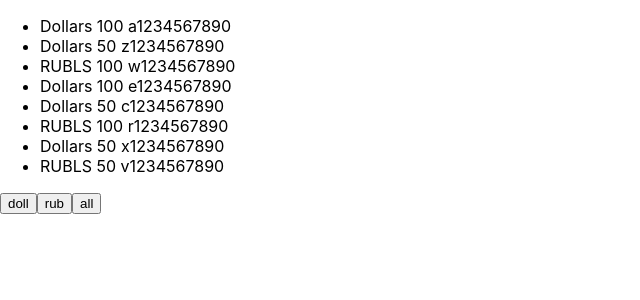
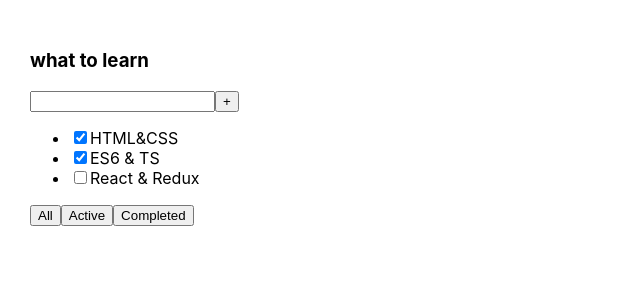
Before and after one commit to IgorBosin/to-do-list, a React (Create React App) app: page / in a window 1280 px wide. Shown: the top 300 px of the page, without its empty margins (0-640 px from the left). Built offline with nearby package versions, Linux system fonts and the light colour scheme.

Commit message:
return origin version after lesson

```diff
--- a/src/App.tsx
+++ b/src/App.tsx
@@ -1,52 +1,22 @@
-import React, {useState} from 'react';
-import NewComp from "./NewComp";
+import React from 'react';
+import './App.css';
+import TodoList, {TaskType} from "./TodoList";
+// rsc - создать компоненту
 
-type currencyType = 'dol' | 'rub' | 'all'
-
-const App = () => {
-
-    const [money, setMoney] = useState([
-        {banknots: 'Dollars', value: 100, number: ' a1234567890'},
-        {banknots: 'Dollars', value: 50, number: ' z1234567890'},
-        {banknots: 'RUBLS', value: 100, number: ' w1234567890'},
-        {banknots: 'Dollars', value: 100, number: ' e1234567890'},
-        {banknots: 'Dollars', value: 50, number: ' c1234567890'},
-        {banknots: 'RUBLS', value: 100, number: ' r1234567890'},
-        {banknots: 'Dollars', value: 50, number: ' x1234567890'},
-        {banknots: 'RUBLS', value: 50, number: ' v1234567890'},
-    ])
-
-    let [curr, setCurr] = useState<currencyType>('rub')
-
-    let filterBanknots = money
-    if(curr=='rub') {filterBanknots = money.filter((filt) =>
-        filt.banknots == 'RUBLS')}
-    if(curr=='dol') {filterBanknots = money.filter((filt) =>
-        filt.banknots == 'Dollars')}
-
-    let onClickHandler = (currency:currencyType) => {setCurr(currency)}
-
+function App() {
+    //BLL:
+    const todoListTitle: string = 'what to learn'
+    const tasks: Array<TaskType> = [
+        {id: 1, title: 'HTML&CSS', isDone: true},
+        {id: 2, title: 'ES6 & TS', isDone: true},
+        {id: 3, title: 'React & Redux', isDone: false},
+    ]
+    //UI:
     return (
-        <>
-            <NewComp arrMoney={money}/>
-            {/*<ul>*/}
-            {/*    {filterBanknots.map((item,index) => {*/}
-            {/*        return (*/}
-            {/*            <li key={index}>*/}
-            {/*                <span> {item.banknots}</span>*/}
-            {/*                <span> {item.value}</span>*/}
-            {/*                <span> {item.number}</span>*/}
-            {/*            </li>*/}
-            {/*        )*/}
-            {/*    })}*/}
-            {/*</ul>*/}
-            {/*<div>*/}
-            {/*    <button onClick={()=>onClickHandler('dol')}>doll</button>*/}
-            {/*    <button onClick={()=>onClickHandler('rub')}>rub</button>*/}
-            {/*    <button onClick={()=>onClickHandler('all')}>all</button>*/}
-            {/*</div>*/}
-        </>
+        <div className="App">
+            <TodoList title={todoListTitle} tasks={tasks}/>
+        </div>
     );
-};
+}
 
 export default App;
--- /dev/null
+++ b/src/TasksList.tsx
@@ -0,0 +1,27 @@
+import React, {FC} from 'react';
+import {TaskType} from "./TodoList";
+
+type TasksListPropsType = {
+    tasks: TaskType[]
+}
+
+const TasksList: FC<TasksListPropsType> = (props: TasksListPropsType) => {
+    const tasksItems: JSX.Element[] | JSX.Element = props.tasks.length
+        ? props.tasks.map((task) => {
+            return (
+                <li key={task.id}>
+                    <input type="checkbox" checked={task.isDone}/>
+                    <span>{task.title}</span>
+                </li>
+            )
+        })
+        : <span>Your taskslist is empty</span>
+
+    return (
+        <ul>
+            {tasksItems}
+        </ul>
+    );
+};
+
+export default TasksList;
--- /dev/null
+++ b/src/TodoList.tsx
@@ -0,0 +1,36 @@
+import React from 'react';
+import TasksList from "./TasksList";
+
+type TodolistPropsType = {
+    title: String;
+    tasks: Array<TaskType>
+    // tasks: TaskType[]
+}
+
+export type TaskType = {
+    id: number;
+    title: String;
+    isDone: boolean;
+}
+
+const TodoList = (props: TodolistPropsType) => {
+    return (
+        <div>
+            <div className={'TodoList'}>
+                <h3>{props.title}</h3>
+                <div>
+                    <input/>
+                    <button>+</button>
+                </div>
+                <TasksList tasks={props.tasks}/>
+                <div>
+                    <button>All</button>
+                    <button>Active</button>
+                    <button>Completed</button>
+                </div>
+            </div>
+        </div>
+    );
+};
+
+export default TodoList;
--- a/src/index.tsx
+++ b/src/index.tsx
@@ -7,8 +7,6 @@ import App from './App';
 const root = ReactDOM.createRoot(
     document.getElementById('root') as HTMLElement
 );
-// @ts-ignore
-// @ts-ignore
 root.render(
     <React.StrictMode>
         <App />
```
